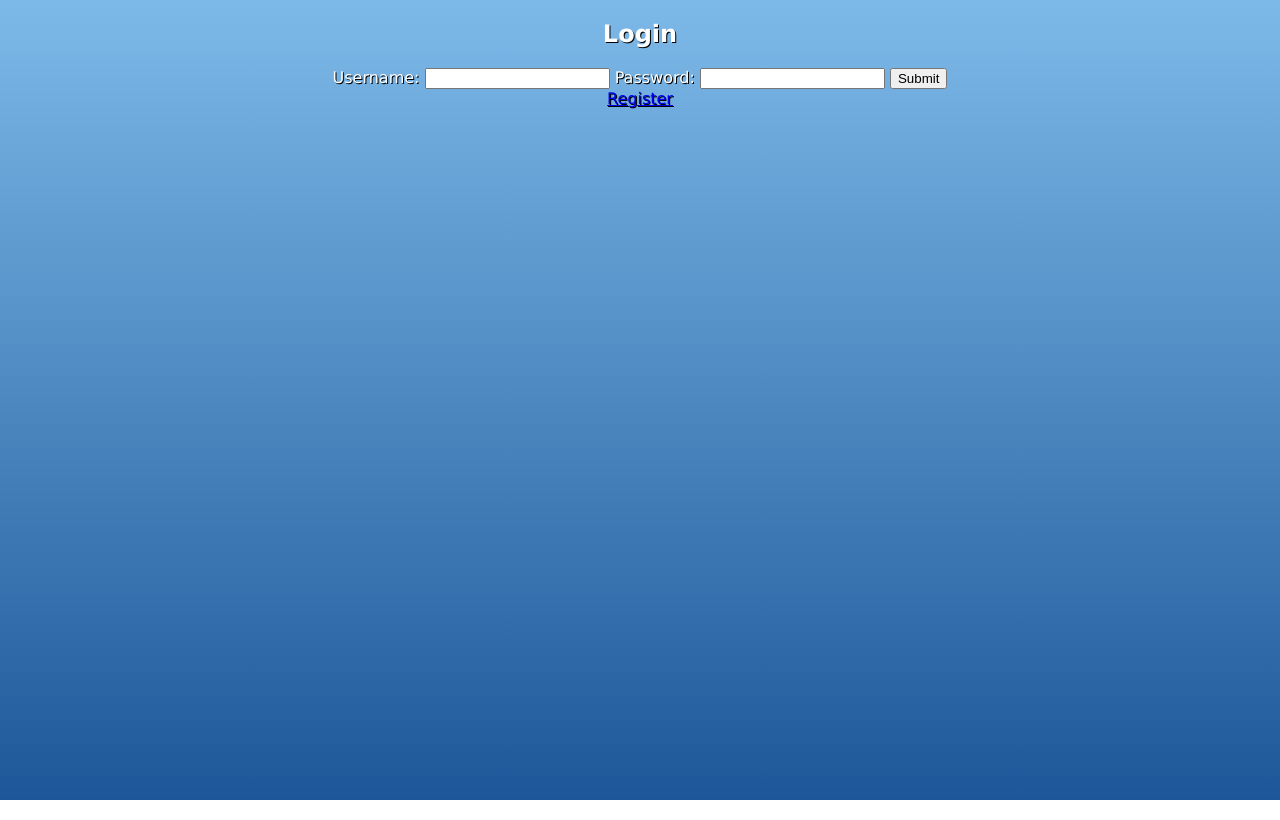
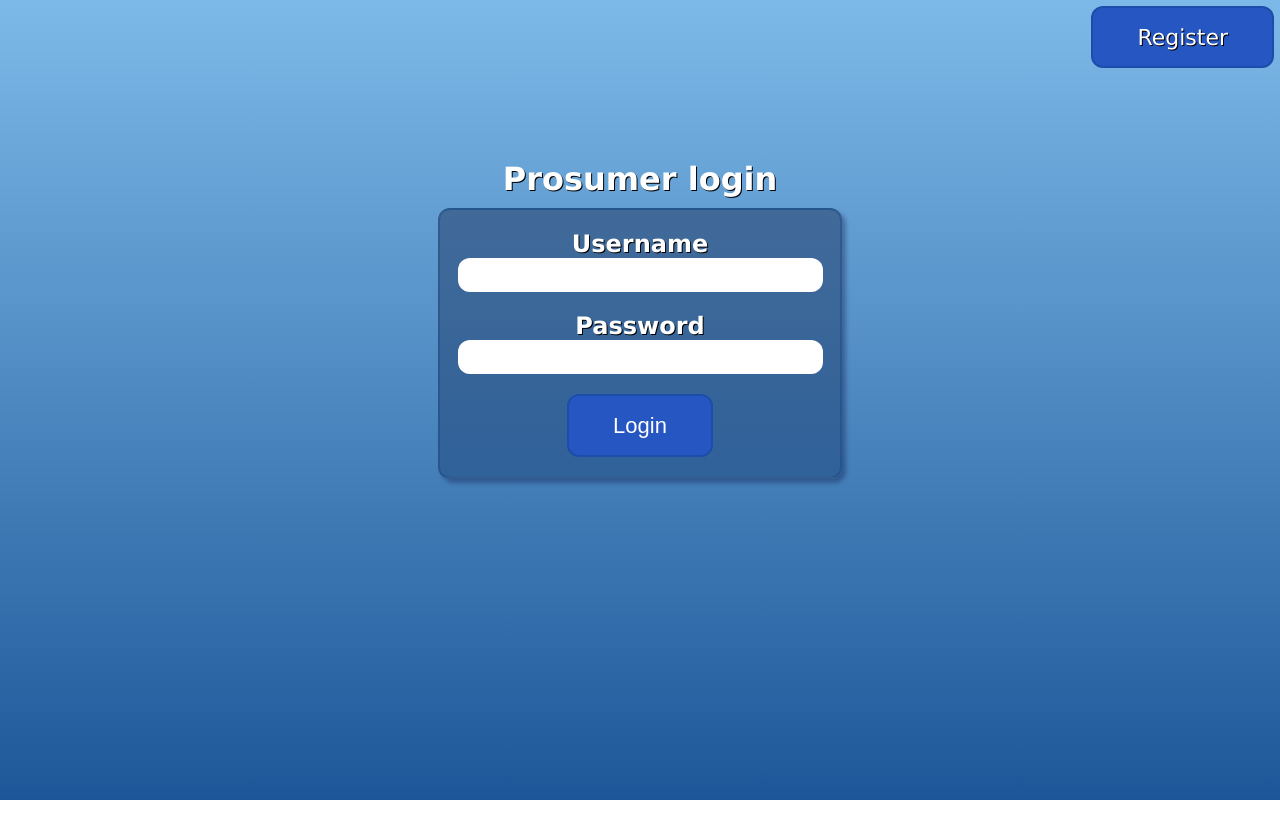
Before and after one commit to FreshGyro/M7011E_Project, a plain HTML site: page prosumer_interface/login.html in a window 1280 px wide. Drawn offline with Linux system fonts and the light colour scheme.

Commit message:
Nicer login & register style

```diff
--- a/prosumer_interface/login.html
+++ b/prosumer_interface/login.html
@@ -3,15 +3,19 @@
 <html>
 	<head>
 		<link rel="stylesheet" href="/theme.css">
+		<link rel="stylesheet" href="/prosumer_interface/login_register.css">
 	</head>
 	<body>
 		<div id="background"></div>
-		<h2>Login</h2>
-		Username: <input id="login-username" type="text" name="username">
-		Password: <input id="login-password" type="password" name="password">
-		<input id="login-button" type="submit">
-		<br>
-		<a href="/prosumer_interface/register.html">Register</a>
+		<h1>Prosumer login</h1>
+		<div class="window">
+			<h2>Username</h2>
+			<input id="login-username" type="text" class="text-box">
+			<h2>Password</h2>
+			<input id="login-password" type="password" class="text-box">
+			<button id="login-button" type="submit" class="button">Login</button>
+		</div>
+		<a href="/prosumer_interface/register.html" class="button corner">Register</a>
 
 		<script src="account.js"></script>
 		<script src="login.js"></script>
--- /dev/null
+++ b/prosumer_interface/login_register.css
@@ -0,0 +1,35 @@
+
+html, body {
+	margin:0;
+	padding:0;
+}
+
+h1 {
+	margin:0;
+	padding:20vh 0 10px 0;
+}
+
+.window {
+	margin:0 auto;
+	padding:0 0 20px 0;
+	width:400px;
+}
+
+.window > h2 {
+	margin:20px 0 0 0;
+	padding:0;
+}
+
+.window > input[type="text"], .window > input[type="password"] {
+	display:block;
+	margin:0 auto;
+	text-align:center;
+}
+
+.button.corner {
+	margin:6px;
+	position:absolute;
+	right:0;
+	top:0;
+	text-decoration:none;
+}
--- a/theme.css
+++ b/theme.css
@@ -41,3 +41,9 @@
 .button:hover {
 	background-color:#3d68c7;
 }
+
+.text-box {
+	border:none;
+	border-radius:12px;
+	font-size:28px;
+}
```
Also changed, not shown: prosumer_interface/register.html (+10 -6 lines).
